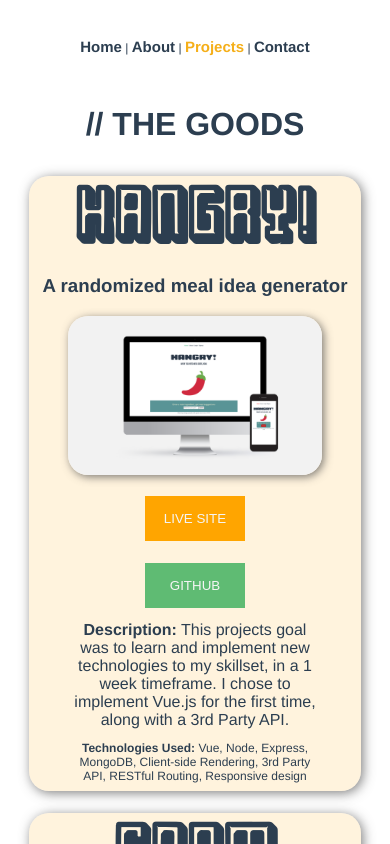
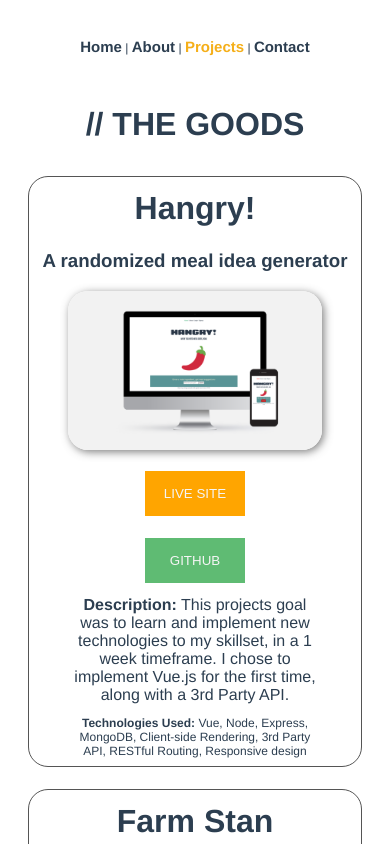
Before and after one commit to spencerhaugh/portfolio, a Vue app: page /#/projects in a window 390 px wide. Shown: the top 844 px of the page. Built offline with nearby package versions, Linux system fonts and the light colour scheme.

Commit message:
Adjust project tiles: color, box shadow, font, responsiveness

```diff
--- a/src/App.vue
+++ b/src/App.vue
@@ -67,6 +67,8 @@ a {
       src: local("KCOraleSans"),
       url(./fonts/KCOraleSans.otf) format("opentype")
     }
+@import url('https://fonts.googleapis.com/css2?family=Bungee+Shade&display=swap');
+
     @media (max-width: 768px) {
       #title {
         font-size: 4rem;
--- a/src/views/Home.vue
+++ b/src/views/Home.vue
@@ -20,7 +20,6 @@ export default {
 </script>
 
 <style scoped>
-  @import url('https://fonts.googleapis.com/css2?family=Bungee+Shade&display=swap');
   img {
     width: 90%;
   }
--- a/src/views/Projects.vue
+++ b/src/views/Projects.vue
@@ -111,8 +111,8 @@ export default {
     box-shadow:         2px 2px 8px 0px rgba(70, 70, 70, 0.69);
   }
   h2 {
-    font-family: KCOraleSans, Helvetica, Arial;
-    font-size: 5rem;
+    font-family: 'Bungee Shade', Helvetica, Arial;
+    font-size: 4rem;
     margin: 0 auto;
   }
   .projects-container {
@@ -129,12 +129,10 @@ export default {
     max-width: 55%;
     margin-top: 3%;
     margin-bottom: 3%;
-    background-color: rgba(255, 225, 170, 0.4);
+    /* background-color: rgba(255, 225, 170, 0.4); */
+    border: 1px solid #555;
     padding: 2%;
     border-radius: 20px;
-    -webkit-box-shadow: 2px 2px 12px 0px rgba(70, 70, 70, 0.69);
-    -moz-box-shadow:    2px 2px 12px 0px rgba(70, 70, 70, 0.69);
-    box-shadow:         2px 2px 12px 0px rgba(70, 70, 70, 0.69);
   }
   button {
     border: none;
@@ -181,6 +179,9 @@ export default {
       width: 80%;
       margin-top: 4%;
     }
+    h2 {
+    font-size: 3rem;
+  }
   }
   @media (max-width: 550px) {
     .project-tile {
@@ -190,11 +191,19 @@ export default {
     .tech {
       font-size: 0.75rem;
     }
+    h2 {
+    font-size: 2.5rem;
+    margin: 5px auto;
+  }
   }
   @media (max-width: 400px) {
   .project-tile {
     max-width: 85%;
     padding: 2%;
   }
+  h2 {
+    font-size: 2rem;
+    margin: 5px auto;
+  }
   }
 </style>
```
